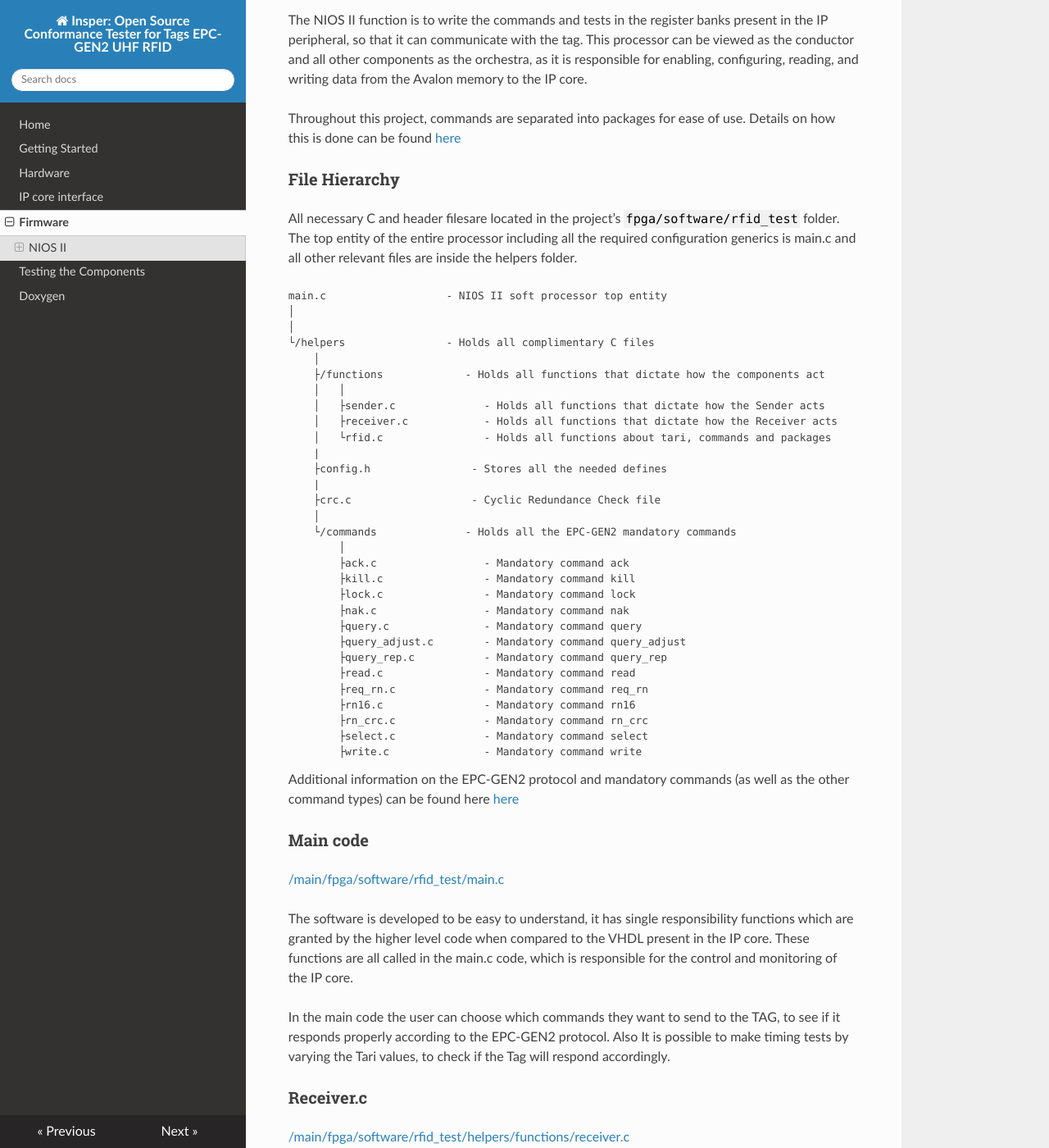
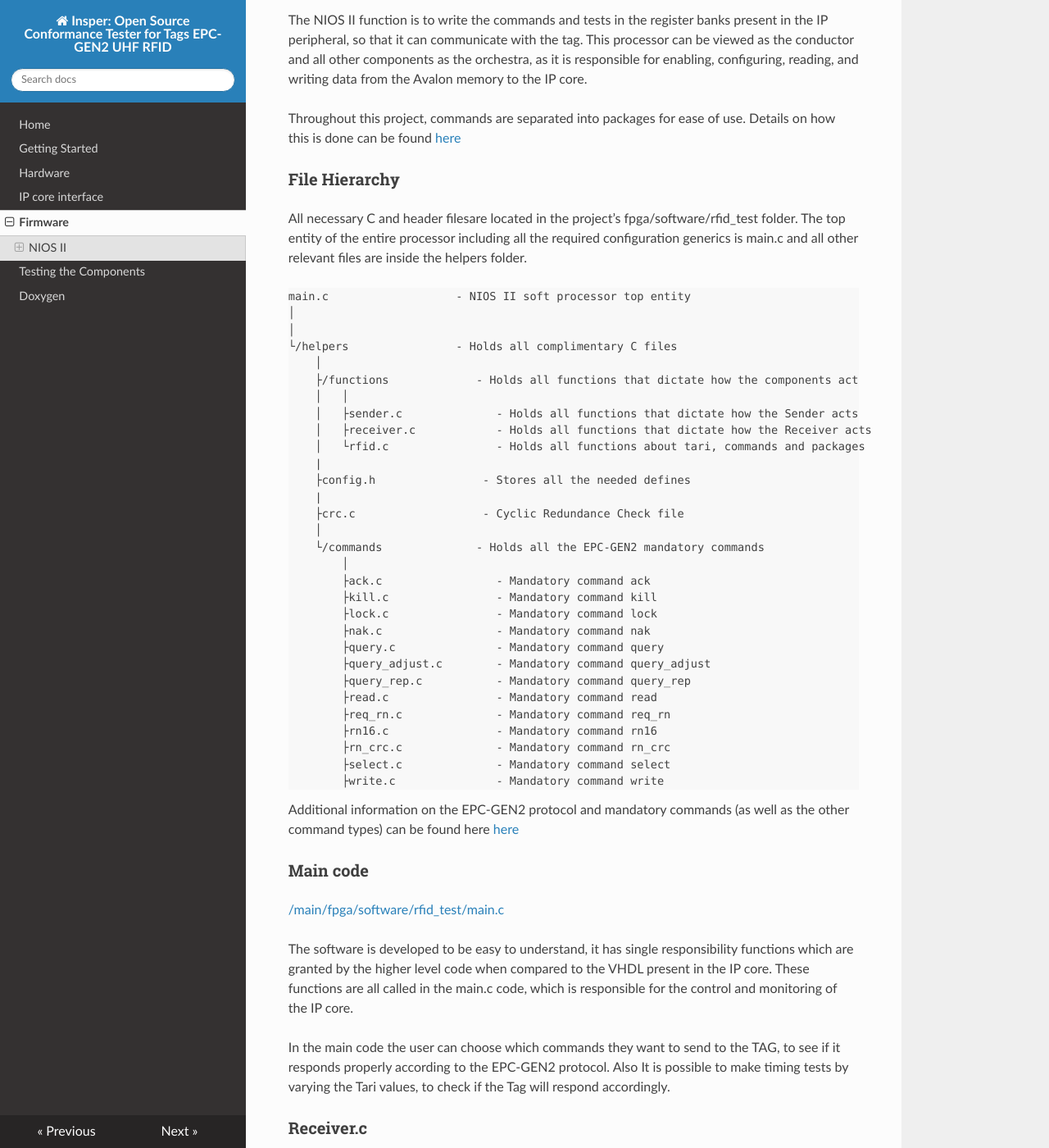
Before and after one commit to pfeinsper/21b-indago-rfid-conformance-tester, an MkDocs documentation site: the page built from docs-src/firmware.md, in a window 1280 px wide and 1400 px high, scrolled down 515 px. Shown: the whole window at 82% size. Built offline with MkDocs 1.6.1, drawn with Linux system fonts in a browser that asks for light colours; nearby versions of some CDN libraries.

```diff
--- a/docs-src/css/extra.css
+++ b/docs-src/css/extra.css
@@ -1,14 +1,15 @@
-guide {
+.rst-content code {
     font-family: Consolas, "courier new";
     color: black;
     background-color: #f1f1f1;
     padding: 2px;
-    font-size: 95%;
+    font-size: 80%;
 }
 
 pre {
+    background-color: #f8f8f8;
     font-family: monospace;
-    font-size: 0.8em;
+    font-size: 0.85em;
     line-height: 1.5;
     -webkit-text-size-adjust: none;
 }
```
